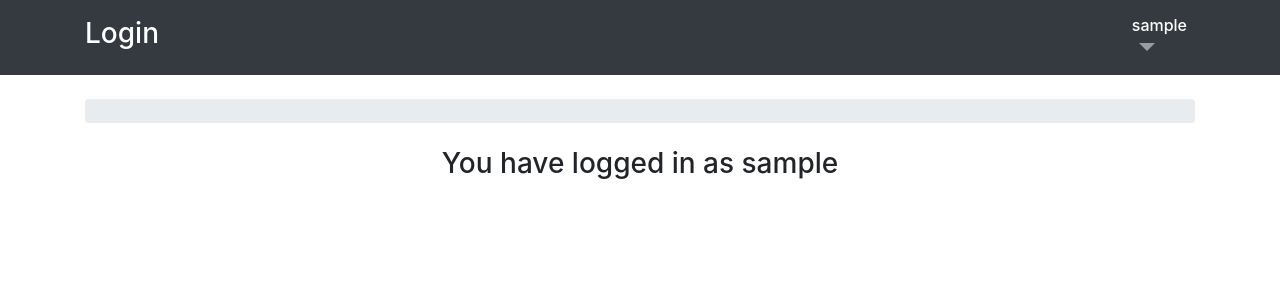
After one commit to DheerajGBhatt/Role_Based_Auth, a Django app: page /users/home/ in a window 1280 px wide. The commit adds this page. Shown: the top 300 px of the page. Run offline with Django 3.2, Linux system fonts and the light colour scheme; the visitor is signed in with stand-in values (Sample User, id 1); some libraries are stand-ins or nearby versions; some web fonts are replaced.

Commit message:
ui design

```diff
--- a/Role_Base_Auth1/Role_Base_Auth1/settings.py
+++ b/Role_Base_Auth1/Role_Base_Auth1/settings.py
@@ -125,3 +125,4 @@ USE_TZ = True
 # https://docs.djangoproject.com/en/2.2/howto/static-files/
 
 STATIC_URL = '/static/'
+STATIC_ROOT = os.path.join(BASE_DIR, "static")
--- a/Role_Base_Auth1/Role_Base_Auth1/templates/createroles.html
+++ b/Role_Base_Auth1/Role_Base_Auth1/templates/createroles.html
@@ -3,7 +3,7 @@
 {% if messages %}
   <ul class="messages">
       {% for message in messages %}
-      li{% if message.tags %} class="{{ message.tags }}"{% endif %}>{{ message }}<li>
+      <li{% if message.tags %} class="{{ message.tags }}"{% endif %}>{{ message }}<li>
       {% endfor %}
   </ul>
 {% endif %}
--- /dev/null
+++ b/Role_Base_Auth1/Role_Base_Auth1/templates/home.html
@@ -0,0 +1,11 @@
+
+{% extends 'base.html' %}
+
+{% block content %}
+<div class="control-group">
+          <div class="controls">
+         <center> <h3>  You have logged in as {{ request.user.username }}</h3></center>
+
+          </div>
+      </div>
+{% endblock %}
--- a/Role_Base_Auth1/Role_Base_Auth1/templates/login.html
+++ b/Role_Base_Auth1/Role_Base_Auth1/templates/login.html
@@ -5,7 +5,7 @@
 {% if messages %}
   <ul class="messages">
       {% for message in messages %}
-      <li>{% if message.tags %} class="{{ message.tags }}"{% endif %}>{{ message }}</li>
+      <li{% if message.tags %} class="{{ message.tags }}"{% endif %}>{{ message }}</li>
       {% endfor %}
   </ul>
 {% endif %}
--- /dev/null
+++ b/Role_Base_Auth1/Role_Base_Auth1/templates/nav.html
@@ -0,0 +1,21 @@
+<div class="collapse navbar-collapse" id="mainMenu">
+    <ul class="navbar-nav ml-auto">
+      <li class="nav-item dropdown">
+        <a class="nav-link dropdown-toggle" href="#" id="userMenu" data-toggle="dropdown" aria-haspopup="true" aria-expanded="true">
+          <font color="white"><h6>{{ request.user.username }}</h6></font>
+        </a>
+        <div class="dropdown-menu dropdown-menu-right" aria-labelledby="userMenu">
+          <a class="dropdown-item" href="{% url 'home' %}">Home</a>
+          <a class="dropdown-item" href="{% url 'userview' %}">Users</a>
+          <a class="dropdown-item" href="{% url 'roleview' %}">Roles</a>
+          <a class="dropdown-item" href="{% url 'createuser' %}">Create Users</a>
+          <a class="dropdown-item" href="{% url 'createrole' %}">Create Roles</a>
+          <a class="dropdown-item" href="{% url 'assignrole' %}">Assign Roles</a>
+          <a class="dropdown-item" href="{% url 'assignresource'%}">Assign Resources</a>
+          <a class="dropdown-item" href="{% url 'assignaction' %}">Assign Action</a>
+          <div class="dropdown-divider"></div>
+          <a class="dropdown-item" href="{% url 'logout' %}">Log out</a>
+        </div>
+      </li>
+    </ul>
+  </div>
--- a/Role_Base_Auth1/Roles/views.py
+++ b/Role_Base_Auth1/Roles/views.py
@@ -39,9 +39,8 @@ def roles_action(request):
         return render(request,"createroles.html",{'form':roles})
     else:
             form = AuthenticationForm()
-            return render(request = request,
-                    template_name = "login.html",
-                    context={"form":form})
+            return redirect('login')
+
 def roles_resource(request):
     if request.user.is_authenticated:
         if request.method == "POST":
--- a/Role_Base_Auth1/Users/urls.py
+++ b/Role_Base_Auth1/Users/urls.py
@@ -6,8 +6,8 @@ from Users import views
 
 
 urlpatterns = [
-    path("login", views.login_request, name="login"),
-    path("", views.home, name="home"),
+    path("login/", views.login_request, name="login"),
+    path("home/", views.home, name="home"),
     path("register/", views.register, name="register"),
     path("logout", views.logout_request, name="logout"),
     path('create/', views.create, name="createuser"),
--- a/Role_Base_Auth1/Users/views.py
+++ b/Role_Base_Auth1/Users/views.py
@@ -1,9 +1,13 @@
 from django.shortcuts import render
 from django.contrib.auth.forms import UserCreationForm, AuthenticationForm
+from django.contrib.auth import authenticate, login ,logout
+from django.contrib.auth.views import *
+from django.shortcuts import redirect
 from Users.forms.loginform import UserForm
 from Users.forms.user_role import UserRoleForm
 from django.contrib.auth.models import User
 from django.contrib import messages
+from django.http import HttpResponseRedirect
 from Roles.models import *
 from Users.models import *
 # Create your views here.
@@ -11,7 +15,7 @@ from Users.models import *
 def logout_request(request):
     logout(request)
     messages.info(request, "Logged out successfully!")
-    return redirect("homepage")
+    return redirect("home")
 
 def register(request):
     logout(request)
@@ -39,18 +43,16 @@ def login_request(request):
                     context={"form":form})
 
 def home(request):
-        #if request.user.is_authenticated:
-        return render (request = request,
+    if request.user.is_authenticated:
+        return render(request = request,
                     template_name = "home.html",
-                    context={"form":"hi"})
-        #else:
-        #form = AuthenticationForm()
-        #return render(request = request,
-        #            template_name = "login.html",
-        #            context={"form":form})
+                    context={"form":request.user})
+    else:
+        form = AuthenticationForm()
+        return redirect('login')
 
 def create(request):
-        #if request.user.is_authenticated:
+    if request.user.is_authenticated:
         if request.method == "POST":
             user = UserForm(request.POST)
             user.save()
@@ -63,11 +65,9 @@ def create(request):
         else:
             user = UserForm()
         return render(request,"createuser.html",{'form':user})
-        #else:
-        #form = AuthenticationForm()
-        #return render(request = request,
-        #            template_name = "login.html",
-        #            context={"form":form})
+    else:
+        form = AuthenticationForm()
+        return redirect('login')
 
 def user_view(request):
     if request.user.is_authenticated:
@@ -82,9 +82,7 @@ def user_view(request):
             return render(request, 'userview.html', {'data': user_data})
     else:
         form = AuthenticationForm()
-        return render(request = request,
-                    template_name = "login.html",
-                    context={"form":form})
+        return redirect('login')
 
 
 def user_role(request):
@@ -103,6 +101,4 @@ def user_role(request):
         return render(request,"createroles.html",{'form':roles})
     else:
         form = AuthenticationForm()
-        return render(request = request,
-                    template_name = "login.html",
-                    context={"form":form})
+        return redirect('login')
```
Also changed, not shown: Role_Base_Auth1/Role_Base_Auth1/templates/base.html (+6 -21 lines), Role_Base_Auth1/role_resource.py (added, +16 -0 lines), Role_Base_Auth1/Role_Base_Auth1/static/power.png (added).
